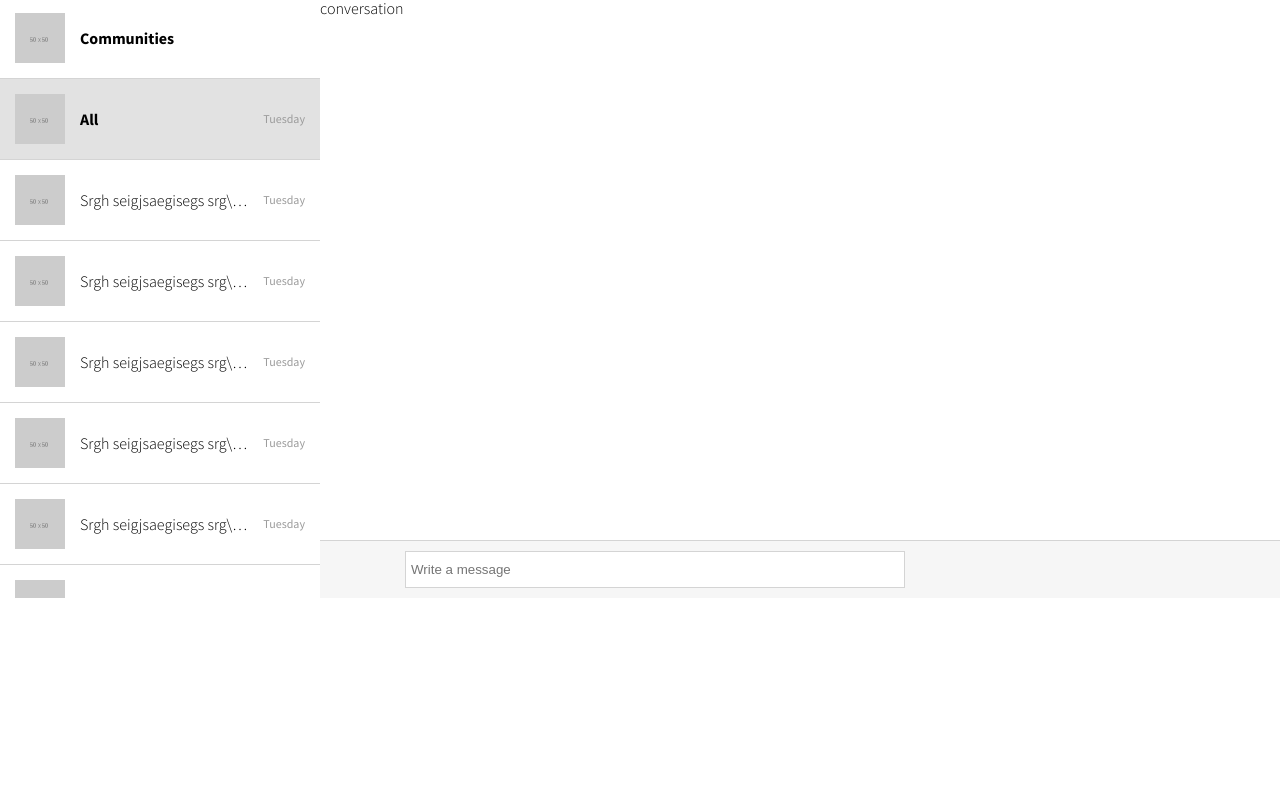
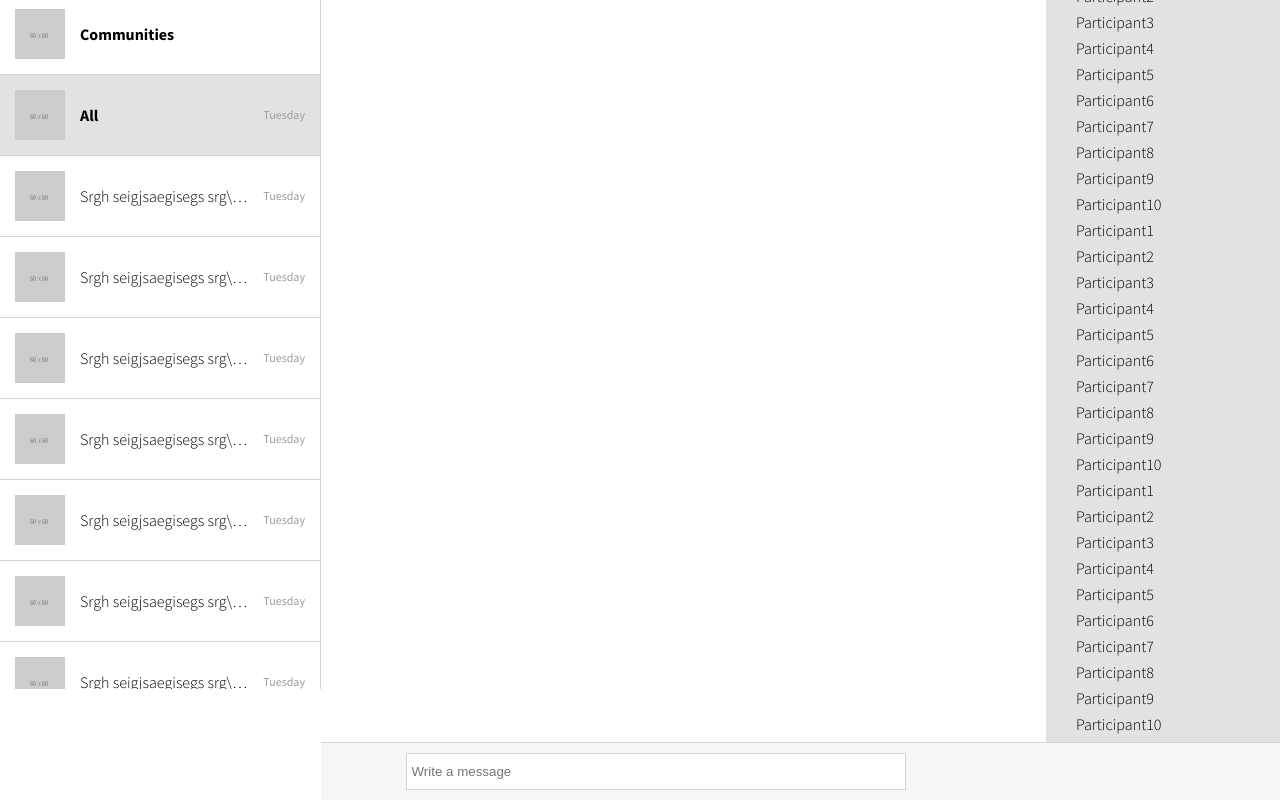
Before and after one commit to NikiNight/task2_VH, a plain HTML site: page page.html in a window 1280 px wide. Shown: the part 141-941 px from the top of the page. Before the commit the page ends 800 px from the top, so only its background shows below. Drawn offline with nearby package versions, Linux system fonts and the light colour scheme.

Commit message:
Add available Participants and vertical strething of all blocks

```diff
--- a/css/page-style.less
+++ b/css/page-style.less
@@ -4,6 +4,10 @@ body{
   font-family: 'Source Sans Pro', sans-serif;
   font-weight: 300;
   font-size: 16px;
+  max-height: 100%;
+  display: flex;
+  flex-direction: column;
+  justify-content: stretch;
 }
 
 header{
@@ -24,12 +28,18 @@ header{
 .main-page-content{
   display: flex;
   justify-content: stretch;
+  height: 100%;
   .aside-bar{
     max-width: 320px;
+    display: flex;
+    flex-direction: column;
+    align-items: stretch;
+    justify-content: flex-start;
     .search{
       width: 100%;
       border: none;
-      height: 63px;
+      height: 59px;
+      min-height: 59px;
       padding-left: 20px;
     }
     .separator{
@@ -39,7 +49,7 @@ header{
     }
     .communities{
       overflow-y: auto;
-      max-height: 600px;
+      max-height: 100%;
       .communities-data{
         display: flex;
         justify-content: space-between;
@@ -81,6 +91,7 @@ header{
     flex-direction: column;
     align-items: stretch;
     justify-content: stretch;
+    border-left: 1px solid #d4d4d4;
     .community-header{
       padding: 15px;
       display: flex;
@@ -125,7 +136,29 @@ header{
       flex-direction: column;
       justify-content: flex-end;
       .conversation{
-        height: 100%;
+        display: flex;
+        justify-content: stretch;
+        .messages{
+          width: 100%;
+        }
+        .participants{
+          overflow-y: auto;
+          max-height: 100%;
+          width: 300px;
+          background-color: #e2e2e2;
+          padding-left: 30px;
+          .title{
+            border-bottom: 1px solid #d4d4d4;
+            padding: 30px 0 20px 0;
+            font-weight: 700;
+            margin-bottom: 15px;
+          }
+          ul{
+            li{
+              margin-bottom: 10px;
+            }
+          }
+        }
       }
       .writting{
         padding: 10px;
--- a/page.html
+++ b/page.html
@@ -102,7 +102,82 @@
         </section>
         <div class="main-bar-content">
             <div class="conversation">
-                conversation
+                <section class="messages"></section>
+                <section class="participants">
+                    <div class="title">Available Participants</div>
+                    <ul>
+                        <li>Participant1</li>
+                        <li>Participant2</li>
+                        <li>Participant3</li>
+                        <li>Participant4</li>
+                        <li>Participant5</li>
+                        <li>Participant6</li>
+                        <li>Participant7</li>
+                        <li>Participant8</li>
+                        <li>Participant9</li>
+                        <li>Participant10</li>
+                        <li>Participant1</li>
+                        <li>Participant2</li>
+                        <li>Participant3</li>
+                        <li>Participant4</li>
+                        <li>Participant5</li>
+                        <li>Participant6</li>
+                        <li>Participant7</li>
+                        <li>Participant8</li>
+                        <li>Participant9</li>
+                        <li>Participant10</li>
+                        <li>Participant1</li>
+                        <li>Participant2</li>
+                        <li>Participant3</li>
+                        <li>Participant4</li>
+                        <li>Participant5</li>
+                        <li>Participant6</li>
+                        <li>Participant7</li>
+                        <li>Participant8</li>
+                        <li>Participant9</li>
+                        <li>Participant10</li>
+                        <li>Participant1</li>
+                        <li>Participant2</li>
+                        <li>Participant3</li>
+                        <li>Participant4</li>
+                        <li>Participant5</li>
+                        <li>Participant6</li>
+                        <li>Participant7</li>
+                        <li>Participant8</li>
+                        <li>Participant9</li>
+                        <li>Participant10</li>
+                        <li>Participant1</li>
+                        <li>Participant2</li>
+                        <li>Participant3</li>
+                        <li>Participant4</li>
+                        <li>Participant5</li>
+                        <li>Participant6</li>
+                        <li>Participant7</li>
+                        <li>Participant8</li>
+                        <li>Participant9</li>
+                        <li>Participant10</li>
+                        <li>Participant1</li>
+                        <li>Participant2</li>
+                        <li>Participant3</li>
+                        <li>Participant4</li>
+                        <li>Participant5</li>
+                        <li>Participant6</li>
+                        <li>Participant7</li>
+                        <li>Participant8</li>
+                        <li>Participant9</li>
+                        <li>Participant10</li>
+                        <li>Participant1</li>
+                        <li>Participant2</li>
+                        <li>Participant3</li>
+                        <li>Participant4</li>
+                        <li>Participant5</li>
+                        <li>Participant6</li>
+                        <li>Participant7</li>
+                        <li>Participant8</li>
+                        <li>Participant9</li>
+                        <li>Participant10</li>
+                    </ul>
+                </section>
             </div>
             <section class="writting">
                 <input type="text" placeholder="Write a message">
```
